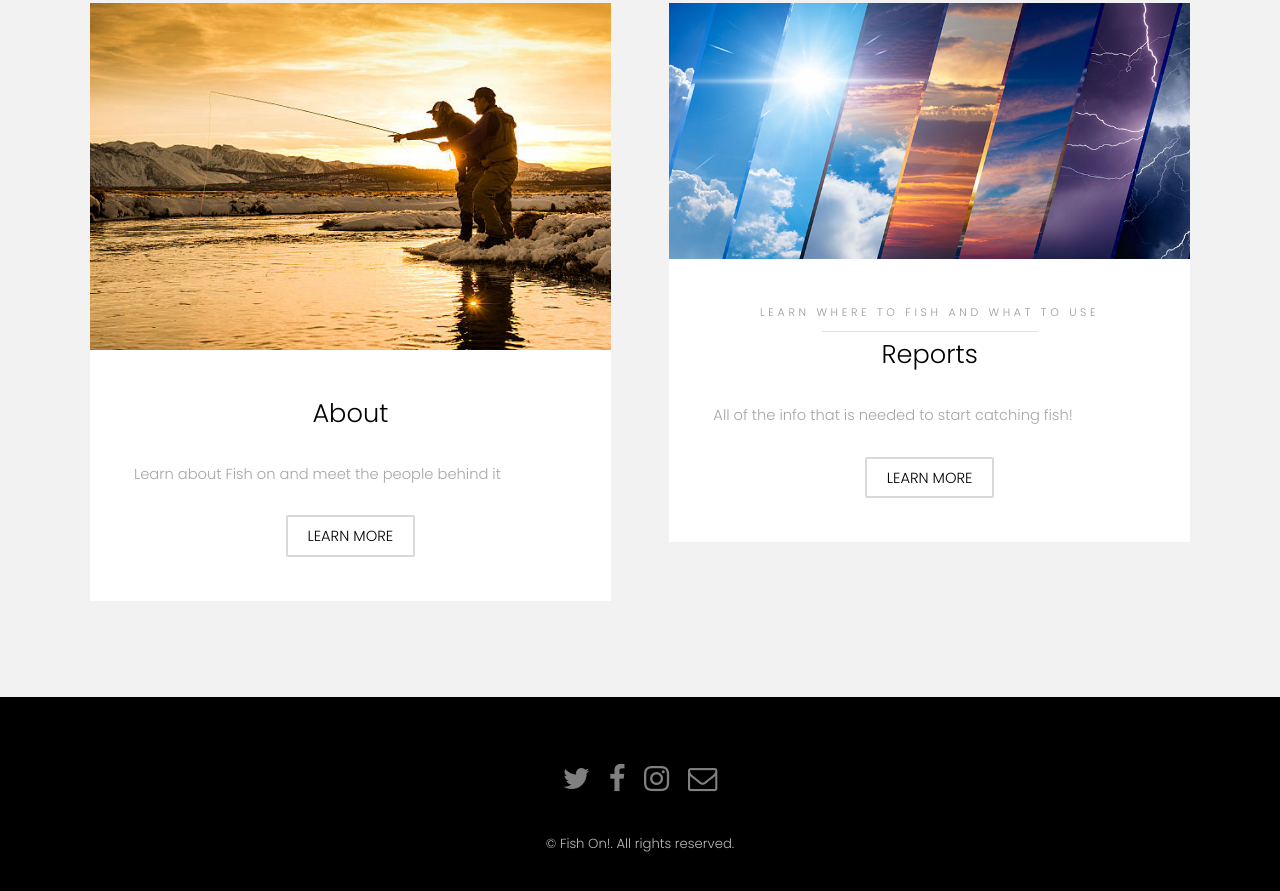
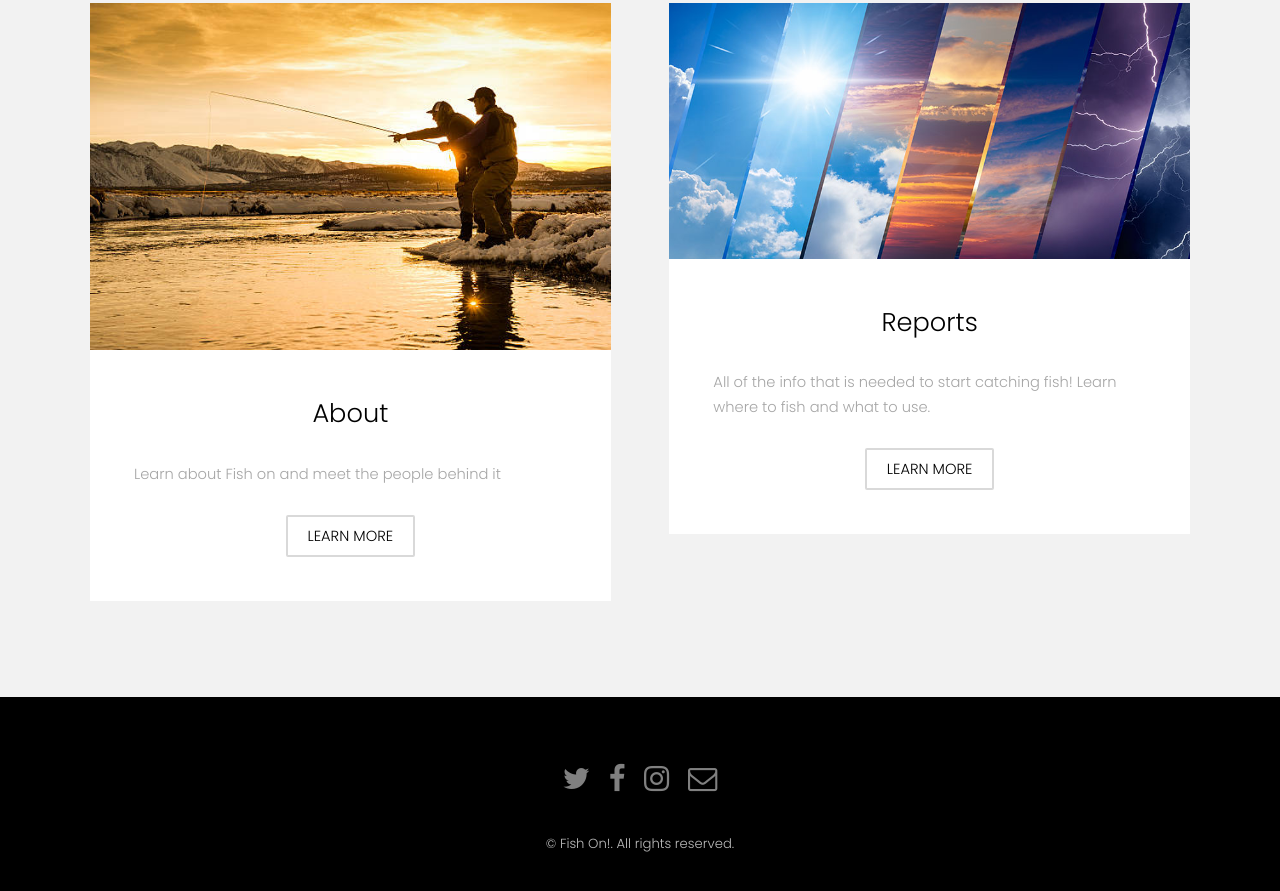
Before and after one commit to bnetz15/MIS5700, a plain HTML site: page index.html in a window 1280 px wide. Shown: the part 685-1576 px from the top of the page. Drawn offline with Linux system fonts and the light colour scheme.

Commit message:
removing text

```diff
--- a/index.html
+++ b/index.html
@@ -105,10 +105,9 @@
 								</div>
 								<div class="content">
 									<header class="align-center">
-										<p>Learn where to fish and what to use</p>
 										<h2>Reports</h2>
 									</header>
-									<p>All of the info that is needed to start catching fish!</p>
+									<p>All of the info that is needed to start catching fish! Learn where to fish and what to use.</p>
 									<footer class="align-center">
 										<a href="/elements" class="button alt">Learn More</a>
 									</footer>
```
